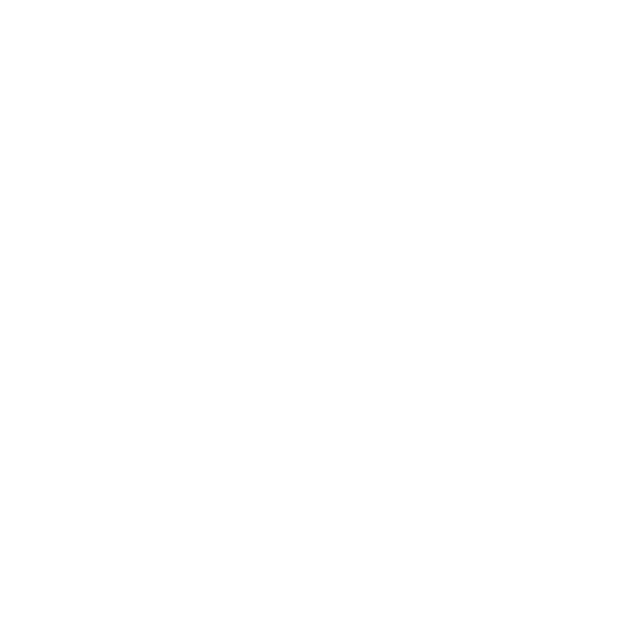
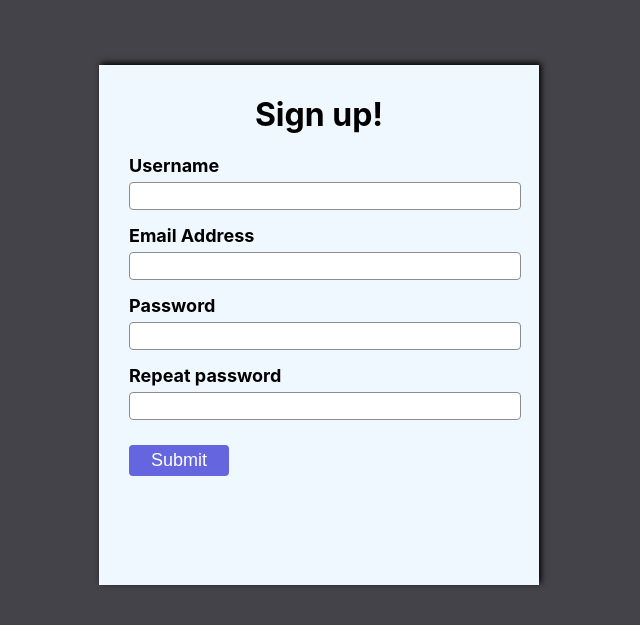
Before and after one commit to mieszkoP13/witch-blog-web-frontend, a React (Create React App) app in the folder witch-blog-web-frontend/: page / in a window 1280 px wide. Shown: the part 105-730 px from the top of the page, without its empty margins (351-991 px from the left). Built offline with nearby package versions, Linux system fonts and the light colour scheme.

Commit message:
Sign up form added

```diff
--- a/witch-blog-web-frontend/package.json
+++ b/witch-blog-web-frontend/package.json
@@ -3,11 +3,17 @@
   "version": "0.1.0",
   "private": true,
   "dependencies": {
+    "@fortawesome/fontawesome": "^1.1.8",
+    "@fortawesome/fontawesome-free-regular": "^5.0.13",
+    "@fortawesome/fontawesome-free-solid": "^5.0.13",
+    "@fortawesome/fontawesome-svg-core": "^6.3.0",
+    "@fortawesome/react-fontawesome": "^0.2.0",
     "@react-oauth/google": "^0.9.0",
     "@testing-library/jest-dom": "^5.16.5",
     "@testing-library/react": "^13.4.0",
     "@testing-library/user-event": "^13.5.0",
     "react": "^18.2.0",
+    "react-hook-form": "^7.43.9",
     "react-dom": "^18.2.0",
     "react-scripts": "5.0.1",
     "web-vitals": "^2.1.4"
--- /dev/null
+++ b/witch-blog-web-frontend/src/components/SignUp.css
@@ -0,0 +1,59 @@
+.wrap {
+    height: 460px;
+    width: 380px;
+    display: block;
+    background-color: aliceblue;
+    position: absolute;
+    left: 50%;
+    top: 50%;
+    margin: -230px 0 0 -190px;
+    box-shadow: 2px -2px 6px black;
+    padding: 30px;
+}
+
+h1 {
+    text-align: center;
+    margin-top: 0px;
+}
+
+h2 {
+    font-size: 18px;
+    margin-bottom: 6px;
+}
+
+input {
+    width: 100%;
+    color: rgb(98, 98, 98);
+    font-size: 14px;
+    border-radius: 4px;
+    border: 1px solid rgb(140, 140, 140);
+    padding: 5px;
+}
+
+.error-txt {
+    margin-top: 2px;
+    font-size: 11px;
+    color: rgb(112, 112, 112);
+}
+
+.hide {
+    display: none;
+}
+
+.send-btn {
+    width: 100px;
+    display: block;
+    border: none;
+    border-radius: 4px;
+    background-color: rgb(101, 101, 224);
+    color: white;
+    font-size: 18px;
+    margin-top: 25px;
+    padding: 5px 10px;
+    cursor: pointer;
+}
+
+.send-btn:hover {
+    background-color: rgb(66, 184, 197);
+
+}
--- /dev/null
+++ b/witch-blog-web-frontend/src/components/SignUp.js
@@ -0,0 +1,70 @@
+import React from 'react'
+import { useForm } from "react-hook-form"
+import GoogleLoginButton from "./GoogleLoginButton";
+import './SignUp.css'
+
+const RE_USER = /^\S{3,}$/
+const RE_PASSWD = /^\S.{8,}$/
+// https://stackoverflow.com/questions/46155/how-can-i-validate-an-email-address-in-javascript
+const RE_EMAIL = /^(([^<>()[\]\\.,;:\s@"]+(\.[^<>()[\]\\.,;:\s@"]+)*)|(".+"))@((\[[0-9]{1,3}\.[0-9]{1,3}\.[0-9]{1,3}\.[0-9]{1,3}\])|(([a-zA-Z\-0-9]+\.)+[a-zA-Z]{2,}))$/
+
+const Form = props => {
+  const { register, formState: { errors }, handleSubmit, getValues } = useForm()
+  const onSubmit = (data) => console.log(data)
+
+  return (
+    <div className="wrap">
+      <form onSubmit={handleSubmit(onSubmit)}>
+        <h1>Sign up!</h1>
+        <div className="form-item">
+            <h2>Username</h2>
+            <input
+            {...register("username", {
+              required: true,
+              pattern: { value: RE_USER }
+            })}
+          />
+          {errors.username && <p className="error-txt">Wymagane min. 3 znaki, brak spacji</p>}
+        </div>
+        <div className="form-item">
+          <h2>Email Address</h2>
+          <input
+            {...register("email", {
+              required: true,
+              pattern: { value: RE_EMAIL }
+            })}
+          />
+          {errors.email && <p className="error-txt">Niepoprawny adres e-mail</p>}
+        </div>
+        <div className="form-item">
+            <h2>Password</h2>
+            <input type="password"
+            {...register("passwd", {
+              required: true,
+              pattern: { value: RE_PASSWD }
+            })}
+          />
+          {errors.passwd && <p className="error-txt">Wymagane min. 8 znaków, brak spacji</p>}
+        </div>
+        <div className="form-item">
+            <h2>Repeat password</h2>
+            <input type="password"
+            {...register("passwd2", {
+              required: true,
+              validate: (val) => {
+                if (getValues('passwd') !== val) {
+                  return "Your passwords do no match";
+                }
+              },
+            })}
+          />
+          {errors.passwd2 && <p className="error-txt">Hasła do siebie nie pasują</p>}
+        </div>
+        <input className="send-btn" type="submit" />
+        <GoogleLoginButton />
+      </form>
+    </div>
+  )
+}
+
+export default Form
--- a/witch-blog-web-frontend/src/index.css
+++ b/witch-blog-web-frontend/src/index.css
@@ -1,4 +1,5 @@
 body {
+  background-color: rgb(67, 67, 73);
   margin: 0;
   font-family: -apple-system, BlinkMacSystemFont, 'Segoe UI', 'Roboto', 'Oxygen',
     'Ubuntu', 'Cantarell', 'Fira Sans', 'Droid Sans', 'Helvetica Neue',
--- a/witch-blog-web-frontend/src/index.js
+++ b/witch-blog-web-frontend/src/index.js
@@ -3,13 +3,13 @@
 import "./index.css";
 import App from "./App";
 import reportWebVitals from "./reportWebVitals";
-import GoogleLoginButton from "./components/GoogleLoginButton";
+import Form from "./components/SignUp"
 import { GoogleOAuthProvider } from "@react-oauth/google";
 
 const root = ReactDOM.createRoot(document.getElementById("root"));
 root.render(
   <React.StrictMode>
-    <GoogleLoginButton />
+    <Form/>
   </React.StrictMode>
 );
 
```
Also changed, not shown: 2 other files (tests, documents, lock files or other folders).
